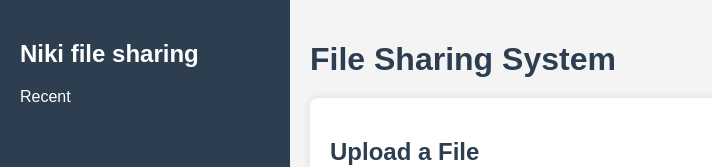
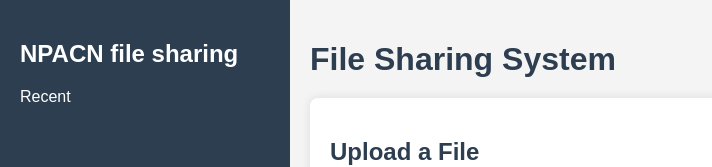
Before and after one commit to Nikillanr/NFILES, a plain HTML site: page file-sharing-system/frontend/index.html in a window 1280 px wide. Shown: the top 167 px of the page, without its empty margins (0-712 px from the left). Drawn offline with Linux system fonts and the light colour scheme; no server answers.

Commit message:
New title

```diff
--- a/file-sharing-system/frontend/index.html
+++ b/file-sharing-system/frontend/index.html
@@ -8,7 +8,7 @@
   </head>
   <body>
     <div class="sidebar">
-      <h2>Niki file sharing</h2>
+      <h2>NPACN file sharing</h2>
       <ul>
         <li><a href="#">Recent</a></li>
       </ul>
```
